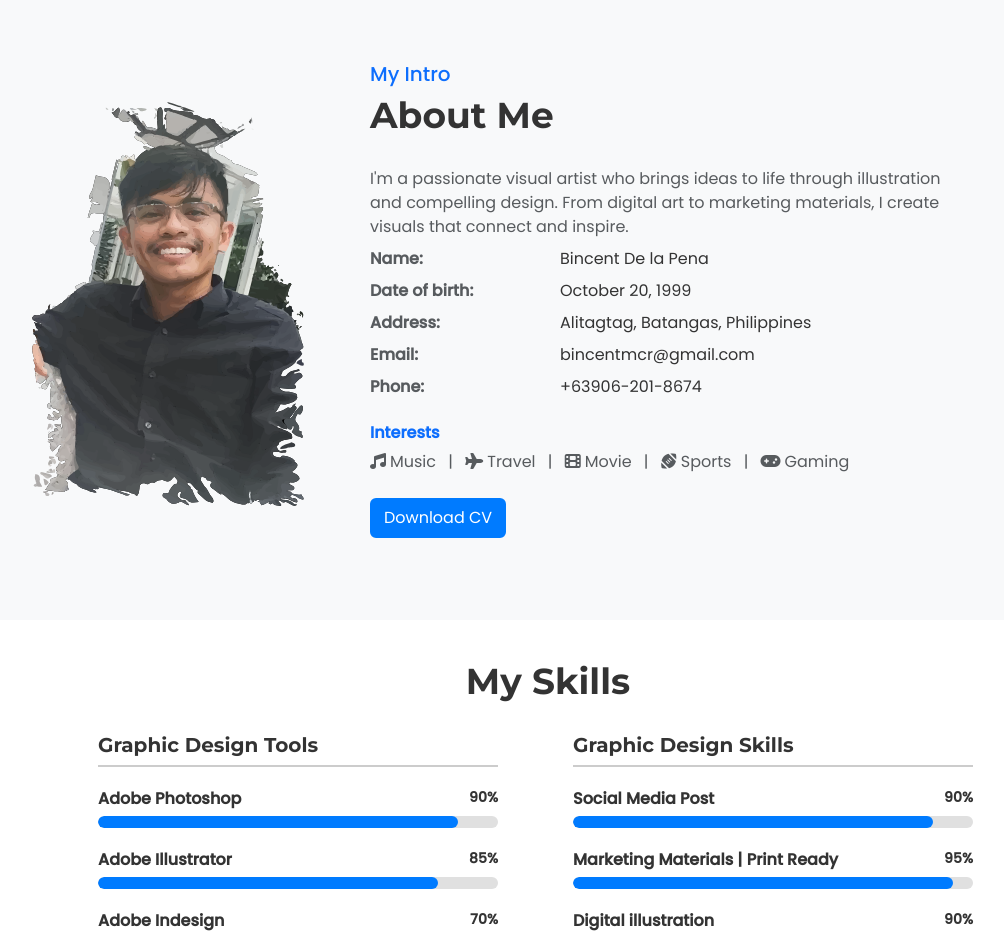
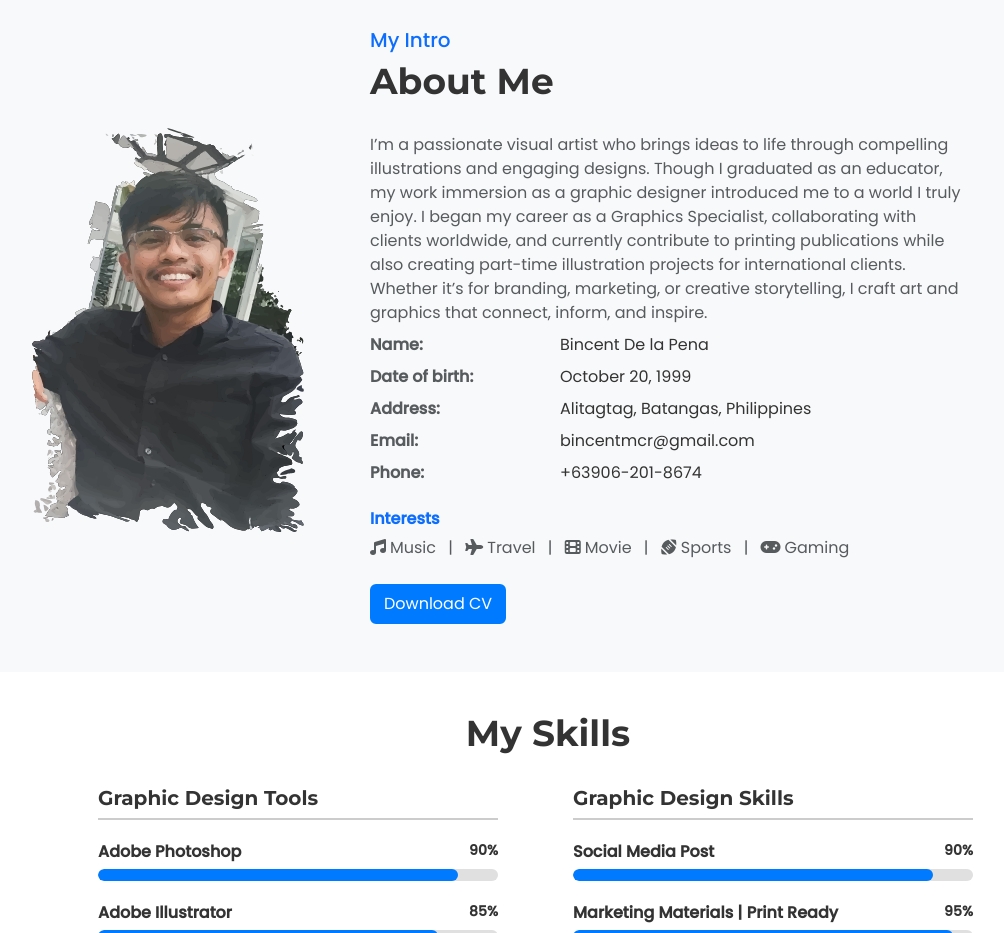
Before and after one commit to bincentmcr/BNCNT-Portfolio_v2, a plain HTML site: page index.html in a window 1280 px wide. Shown: the part 880-1813 px from the top of the page, without its empty margins (92-1096 px from the left). Drawn offline with nearby package versions, Linux system fonts and the light colour scheme; animation ran at ten frames a second.

Commit message:
Additional

```diff
--- a/index.html
+++ b/index.html
@@ -109,7 +109,7 @@
         <h5 class="text-primary mb-2">My Intro</h5>
         <h2 class="fw-bold about-me-title">About Me</h2>
         <p class="mb-2 text-muted" style="max-width: 600px;">
-         I'm a passionate visual artist who brings ideas to life through illustration and compelling design. From digital art to marketing materials, I create visuals that connect and inspire.
+         I’m a passionate visual artist who brings ideas to life through compelling illustrations and engaging designs. Though I graduated as an educator, my work immersion as a graphic designer introduced me to a world I truly enjoy. I began my career as a Graphics Specialist, collaborating with clients worldwide, and currently contribute to printing publications while also creating part-time illustration projects for international clients. Whether it’s for branding, marketing, or creative storytelling, I craft art and graphics that connect, inform, and inspire.
         </p>
 
         <!-- Personal Info (aligned) -->
```
